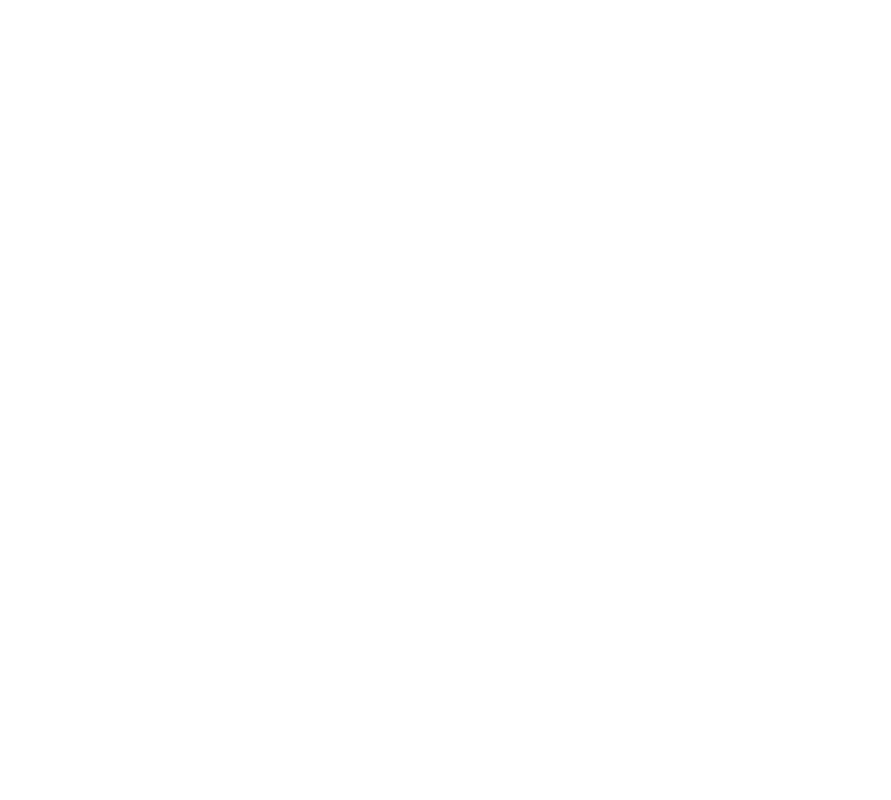
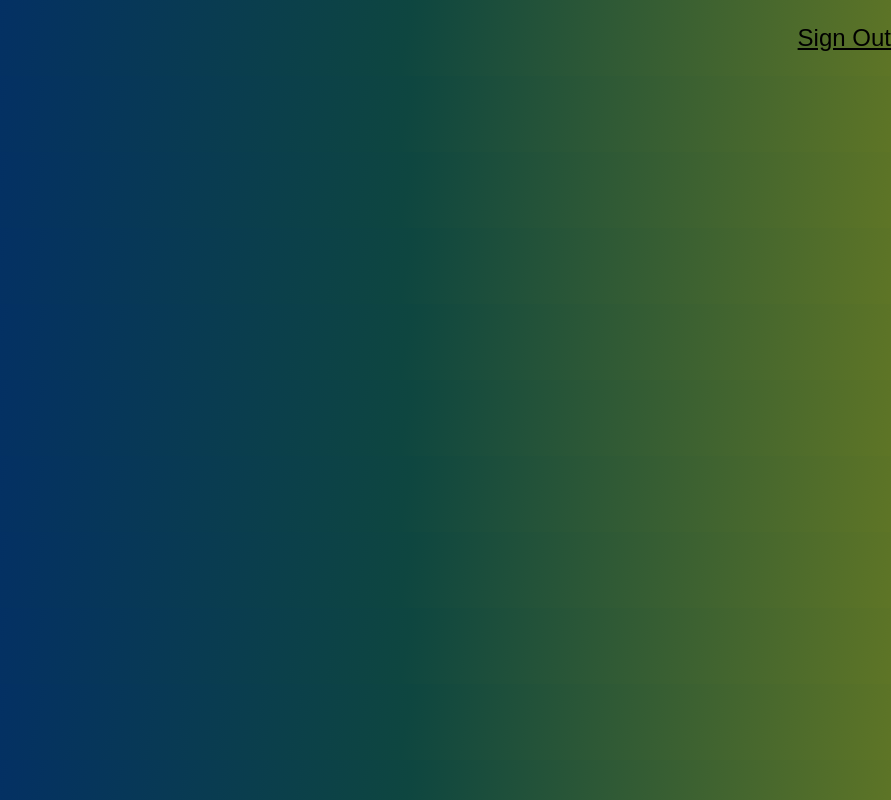
Before and after one commit to juanpichvrdo/face_recognition_app, a React (Create React App) app: page / in a window 1280 px wide. Shown: the whole page, without its empty margins (389-1280 px from the left). Built offline with nearby package versions, Linux system fonts and the light colour scheme.

Commit message:
Basic navigation and styling

```diff
--- a/package.json
+++ b/package.json
@@ -5,7 +5,8 @@
   "dependencies": {
     "react": "^16.5.0",
     "react-dom": "^16.5.0",
-    "react-scripts": "1.1.5"
+    "react-scripts": "1.1.5",
+    "tachyons": "^4.11.1"
   },
   "scripts": {
     "start": "react-scripts start",
--- a/src/App.js
+++ b/src/App.js
@@ -1,9 +1,17 @@
 import React, { Component } from "react";
+import Navigation from "./components/Navigation/Navigation";
 import "./App.css";
 
 class App extends Component {
   render() {
-    return <div />;
+    return (
+      <div>
+        <Navigation />
+        {/*<Logo />
+        <ImageLinkForm />
+        <FaceRecognition />*/}
+      </div>
+    );
   }
 }
 
--- /dev/null
+++ b/src/components/Navigation/Navigation.js
@@ -0,0 +1,11 @@
+import React from "react";
+
+const Navigation = () => {
+  return (
+    <nav style={{ display: "flex", justifyContent: "flex-end" }}>
+      <p className="f3 link dim black underline p3 pointer">Sign Out</p>
+    </nav>
+  );
+};
+
+export default Navigation;
--- a/src/index.css
+++ b/src/index.css
@@ -2,4 +2,11 @@
   margin: 0;
   padding: 0;
   font-family: sans-serif;
+  background: rgb(2, 45, 105);
+  background: linear-gradient(
+    100deg,
+    rgba(2, 45, 105, 1) 25%,
+    rgba(14, 70, 64, 1) 62%,
+    rgba(94, 117, 38, 1) 100%
+  );
 }
```
Also changed, not shown: src/index.js (+7 -6 lines), 1 other file (tests, documents, lock files or other folders).
